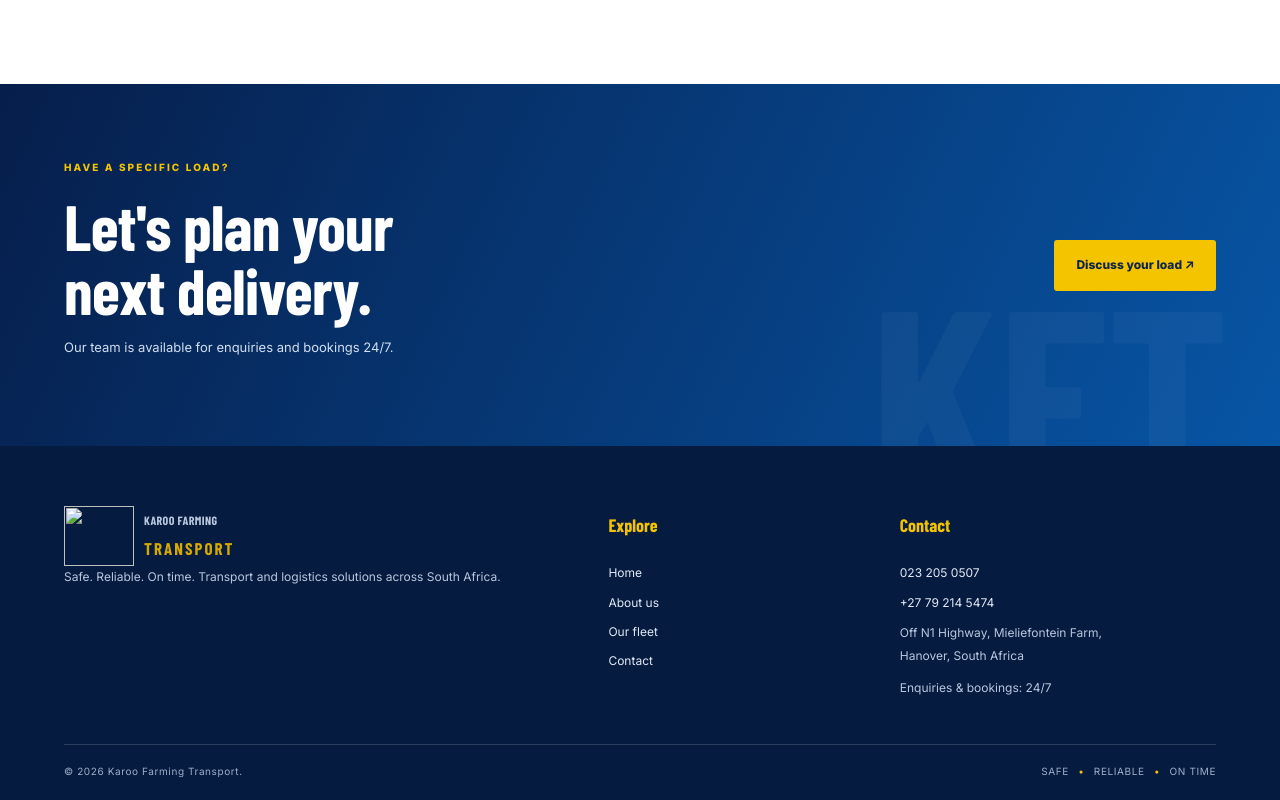
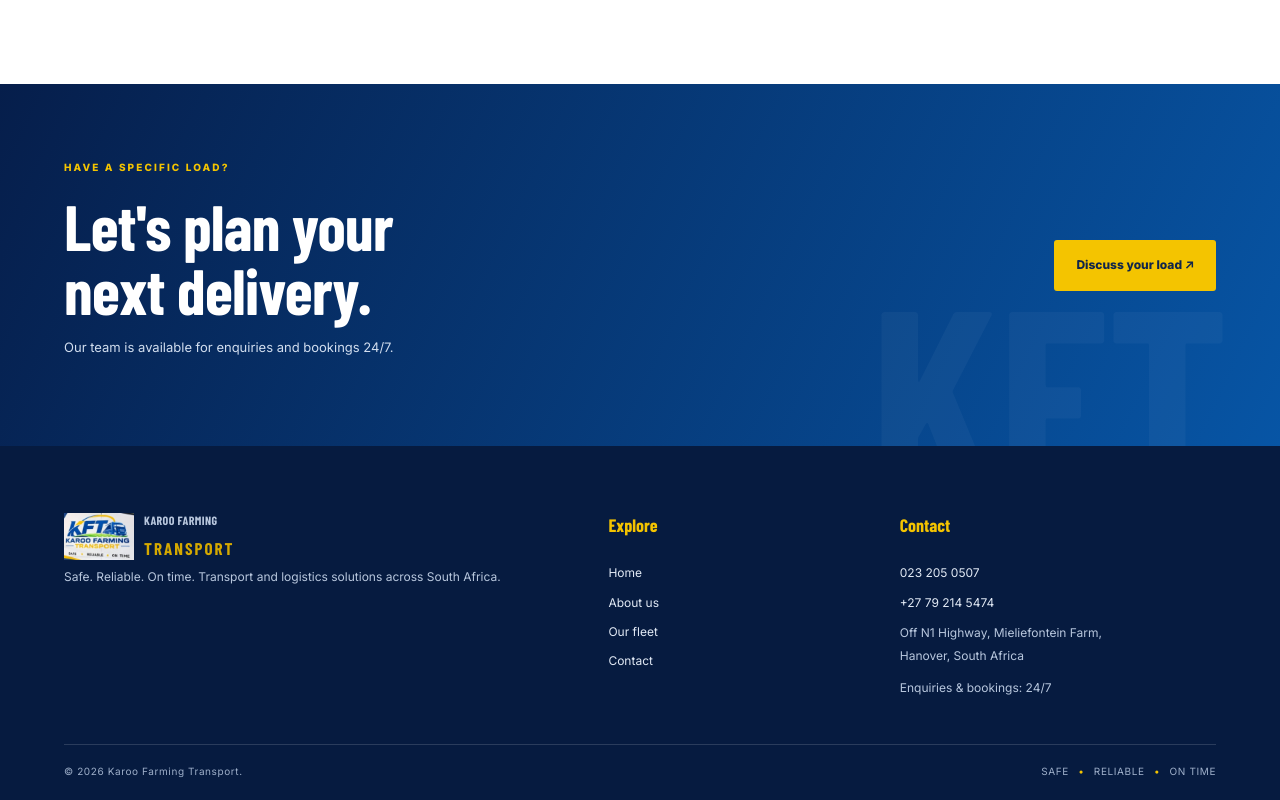
Before and after one commit to ngobenih45-maker/Karoo-Farming-Transport-, a plain HTML site: page services.html in a window 1280 px wide. Shown: the part 1390-2190 px from the top of the page. Drawn offline with nearby package versions, Linux system fonts and the light colour scheme; files whose address does not match are found by name; a web font is replaced by a local one.

Commit message:
Fix logo source and format in services.html
Updated the logo image source in the footer and ensured consistent formatting throughout the services page.

```diff
--- a/services.html
+++ b/services.html
@@ -1,6 +1,6 @@
 <!DOCTYPE html>
 <html lang="en"><head><meta charset="UTF-8"><meta name="viewport" content="width=device-width, initial-scale=1"><meta name="description" content="Explore general cargo, removals, building materials, perishables, agricultural and heavy-load transport services."><title>Transport Services | Karoo Farming Transport</title><link rel="preconnect" href="https://fonts.googleapis.com"><link href="https://fonts.googleapis.com/css2?family=Barlow+Condensed:wght@500;600;700;800&family=Inter:wght@400;500;600;700;800&display=swap" rel="stylesheet"><link rel="stylesheet" href="style.css"></head>
-<body><header class="site-header"><a class="brand" href="index.html"><img src="assets/logo.jpg" alt="Karoo Farming Transport logo"><span><b>KAROO FARMING</b><strong>TRANSPORT</strong></span></a><button class="menu-toggle" aria-label="Open navigation" aria-expanded="false">☰</button><nav class="nav"><a href="index.html">Home</a><a href="about.html">About</a><a class="active" href="services.html">Services</a><a href="fleet.html">Our Fleet</a><a href="contact.html" class="nav-cta">Get a Quote</a></nav></header>
+<body><header class="site-header"><a class="brand" href="index.html"><img src="logo.jpg" alt="Karoo Farming Transport logo"><span><b>KAROO FARMING</b><strong>TRANSPORT</strong></span></a><button class="menu-toggle" aria-label="Open navigation" aria-expanded="false">☰</button><nav class="nav"><a href="index.html">Home</a><a href="about.html">About</a><a class="active" href="services.html">Services</a><a href="fleet.html">Our Fleet</a><a href="contact.html" class="nav-cta">Get a Quote</a></nav></header>
 <main><section class="page-hero"><div class="container"><div class="eyebrow"><span></span> TRANSPORT & LOGISTICS</div><h1>Our <em>Services.</em></h1><p>Flexible transport solutions for commercial, agricultural and personal cargo.</p></div></section>
 <section class="section"><div class="container"><div class="section-head"><div><div class="section-label">HOW WE CAN HELP</div><h2>One transport partner.<br><span>Loads of possibilities.</span></h2></div><p class="head-note">Tell us what you're moving and where it needs to go. We'll discuss the best available transport option for your requirements.</p></div><div class="service-grid service-grid-large">
 <article class="service-card reveal"><div class="service-icon">▦</div><h3>General Cargo & Retail Stock</h3><p>Transport for retail stock, merchandise, packaged goods and general cargo. We support local and long-distance deliveries across South Africa.</p><a href="contact.html" data-service="General cargo and retail stock">Request this service ↗</a></article>
@@ -10,4 +10,4 @@
 <article class="service-card reveal"><div class="service-icon">♧</div><h3>Agricultural Products & Machinery</h3><p>Transport farm produce, livestock feed, agricultural equipment and machinery to support farming and agribusiness operations.</p><a href="contact.html" data-service="Agricultural products and machinery">Request this service ↗</a></article>
 <article class="service-card reveal"><div class="service-icon">⚙</div><h3>Heavy Loads & Bulk Transport</h3><p>Tri-axle transport options for heavy machinery, industrial equipment, containers and bulk cargo. Load dimensions and weight help us assess the right vehicle.</p><a href="contact.html" data-service="Heavy loads and bulk transport">Request this service ↗</a></article></div></div></section>
 <section class="quote-band"><div class="container quote-band-inner"><div><div class="section-label light">HAVE A SPECIFIC LOAD?</div><h2>Let's plan your<br>next delivery.</h2><p>Our team is available for enquiries and bookings 24/7.</p></div><a class="btn btn-yellow" href="contact.html">Discuss your load ↗</a></div></section></main>
-<footer class="footer"><div class="container footer-grid"><div><a class="brand footer-brand" href="index.html"><img src="assets/logo.jpg" alt=""><span><b>KAROO FARMING</b><strong>TRANSPORT</strong></span></a><p>Safe. Reliable. On time. Transport and logistics solutions across South Africa.</p></div><div><h4>Explore</h4><a href="index.html">Home</a><a href="about.html">About us</a><a href="fleet.html">Our fleet</a><a href="contact.html">Contact</a></div><div><h4>Contact</h4><a href="tel:0232050507">023 205 0507</a><a href="tel:+27792145474">+27 79 214 5474</a><span>Off N1 Highway, Mieliefontein Farm,<br>Hanover, South Africa</span><span>Enquiries & bookings: 24/7</span></div></div><div class="container footer-bottom"><span>© <span id="year"></span> Karoo Farming Transport.</span><span>SAFE <i>•</i> RELIABLE <i>•</i> ON TIME</span></div></footer><a class="whatsapp-float" href="#" data-wa="Hello Karoo Farming Transport. I would like to enquire about your transport services." aria-label="Chat on WhatsApp">☏</a><script src="script.js"></script></body></html>
+<footer class="footer"><div class="container footer-grid"><div><a class="brand footer-brand" href="index.html"><img src="logo.jpg" alt=""><span><b>KAROO FARMING</b><strong>TRANSPORT</strong></span></a><p>Safe. Reliable. On time. Transport and logistics solutions across South Africa.</p></div><div><h4>Explore</h4><a href="index.html">Home</a><a href="about.html">About us</a><a href="fleet.html">Our fleet</a><a href="contact.html">Contact</a></div><div><h4>Contact</h4><a href="tel:0232050507">023 205 0507</a><a href="tel:+27792145474">+27 79 214 5474</a><span>Off N1 Highway, Mieliefontein Farm,<br>Hanover, South Africa</span><span>Enquiries & bookings: 24/7</span></div></div><div class="container footer-bottom"><span>© <span id="year"></span> Karoo Farming Transport.</span><span>SAFE <i>•</i> RELIABLE <i>•</i> ON TIME</span></div></footer><a class="whatsapp-float" href="#" data-wa="Hello Karoo Farming Transport. I would like to enquire about your transport services." aria-label="Chat on WhatsApp">☏</a><script src="script.js"></script></body></html>
```
